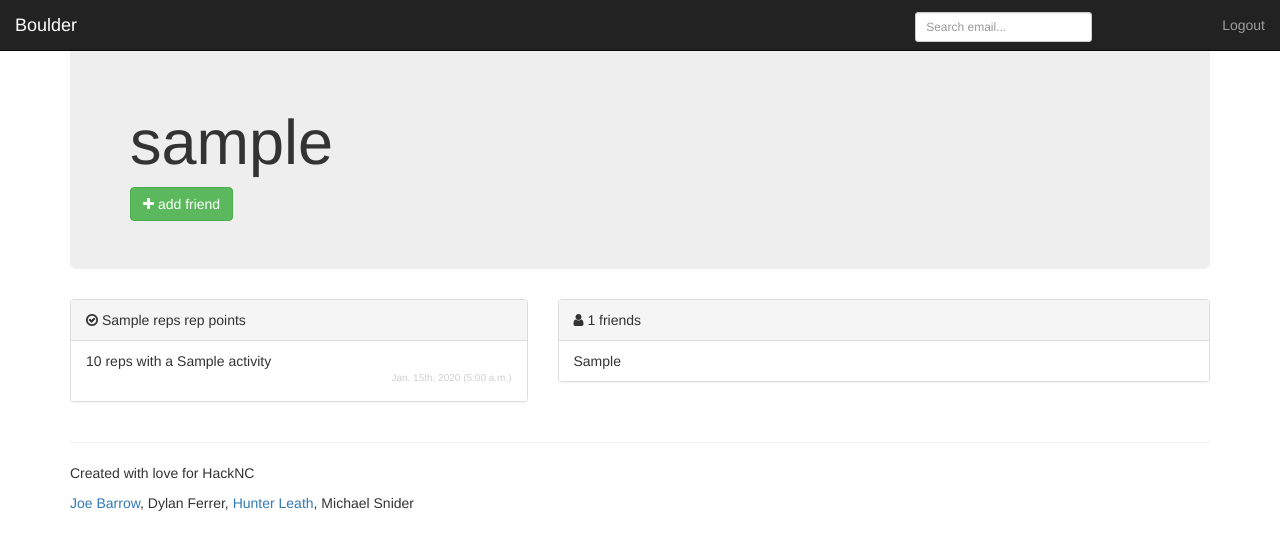
After one commit to msilvprog7/Boulder-web, a Django app: template main/templates/main/profile.html in a window 1280 px wide. The commit adds this page. Shown: the top 550 px of the page. Run offline with Django 3.2, Linux system fonts and the light colour scheme; a user stored in the database is signed in; tables that the repository leaves empty hold one stand-in row (values such as "Sample post"); the template is opened without the code that fills it: values that come from a table or form of the project are taken from there, most other values are stand-ins (such as "Sample title", 1, 10 or a date in 2020); some libraries are stand-ins or nearby versions.

Commit message:
Profile template with url handling.

```diff
--- a/main/static/main/styles.css
+++ b/main/static/main/styles.css
@@ -16,4 +16,5 @@
 
 .top-search {
 	margin-top: 4px;
+	margin-right: 100px;
 }
--- a/main/templates/base.html
+++ b/main/templates/base.html
@@ -31,7 +31,6 @@
                   <input name="search_email" class="form-control input-sm" type="text" placeholder="Search email..." autocomplete="off">
                 </div>
               </form>
-              <li><a href="#">My Profile</a></li>
               <li><a href="/logout/">Logout</a></li>
             {% else %}
               <!-- <li><a href="#">Login</a></li> -->
--- /dev/null
+++ b/main/templates/main/profile.html
@@ -0,0 +1,59 @@
+{% extends "base.html" %}
+{% block content %}
+
+	<div class="container adjust-margin">
+		<div class="jumbotron">
+			<h1>{{ user_info.first_name|lower }}</h1>
+			{% if your_friends %}
+				<button type="button" class="btn btn-med btn-danger"><span class="fa fa-minus"></span> remove friend</button>
+			{% else %}
+				<button type="button" class="btn btn-med btn-success"><span class="fa fa-plus"></span> add friend</button>
+			{% endif %}
+		</div>
+
+
+		<div class="row">
+
+			<div class="col-sm-5">
+		        <div class="panel panel-default">
+		          <div class="panel-heading"><span class="fa fa-check-circle-o"></span> {{ reps }} rep point{{ reps|pluralize }}</div>
+		          <ul class="list-group">
+		            {% for recent_rep in recent_reps %}
+		              <li class="list-group-item">
+		                {{ recent_rep.getPoints }} rep{{ recent_rep.getPoints|pluralize }} with {{ recent_rep.number|pluralize:"a,some"}}
+		                {{ recent_rep.activity.name }}{{ recent_rep.number|pluralize }}
+		                <br />
+		                <small class="extra-small pull-right">{{ recent_rep.time|date:"M. jS, Y (g:i a)" }}</small>
+		                <br />
+		              </li>
+		            {% empty %}
+		              <li class="list-group-item list-group-item-danger">No activities as of yet.</li>
+		            {% endfor %}
+		          </ul>
+		        </div>
+		    </div>
+
+
+		    <div class="col-sm-7">
+		        <div class="panel panel-default">
+		          <div class="panel-heading"><span class="fa fa-user"></span> {{ friends|length }} friends
+		          </div>
+		          <ul class="list-group">
+		            {% for friend in friends %}
+		              <li class="list-group-item">{{ friend.first_name }}</li>
+		            {% empty %}
+		              <li class="list-group-item list-group-item-info">No friends currently, maybe you should add me.</li>
+		            {% endfor %}
+		          </ul>
+		        </div>
+		    </div>
+
+
+		</div>
+
+
+	</div>
+
+
+
+{% endblock %}
--- a/main/urls.py
+++ b/main/urls.py
@@ -14,6 +14,6 @@ urlpatterns = patterns('',
 	url(r'^api/log/', api.LogActivity.as_view()),
 	url(r'^api/view/', api.ViewProfile.as_view()),
 
-	url(r'^search/', login_required(web.Search.as_view()))
-
+	url(r'^search/', login_required(web.Search.as_view())),
+	url(r'^(?P<user_id>\d+)/\w+\.+\w+/', login_required(web.Profile.as_view())),
 )
```
Also changed, not shown: main/templates/main/home.html (+7 -34 lines), main/web.py (+28 -0 lines).
